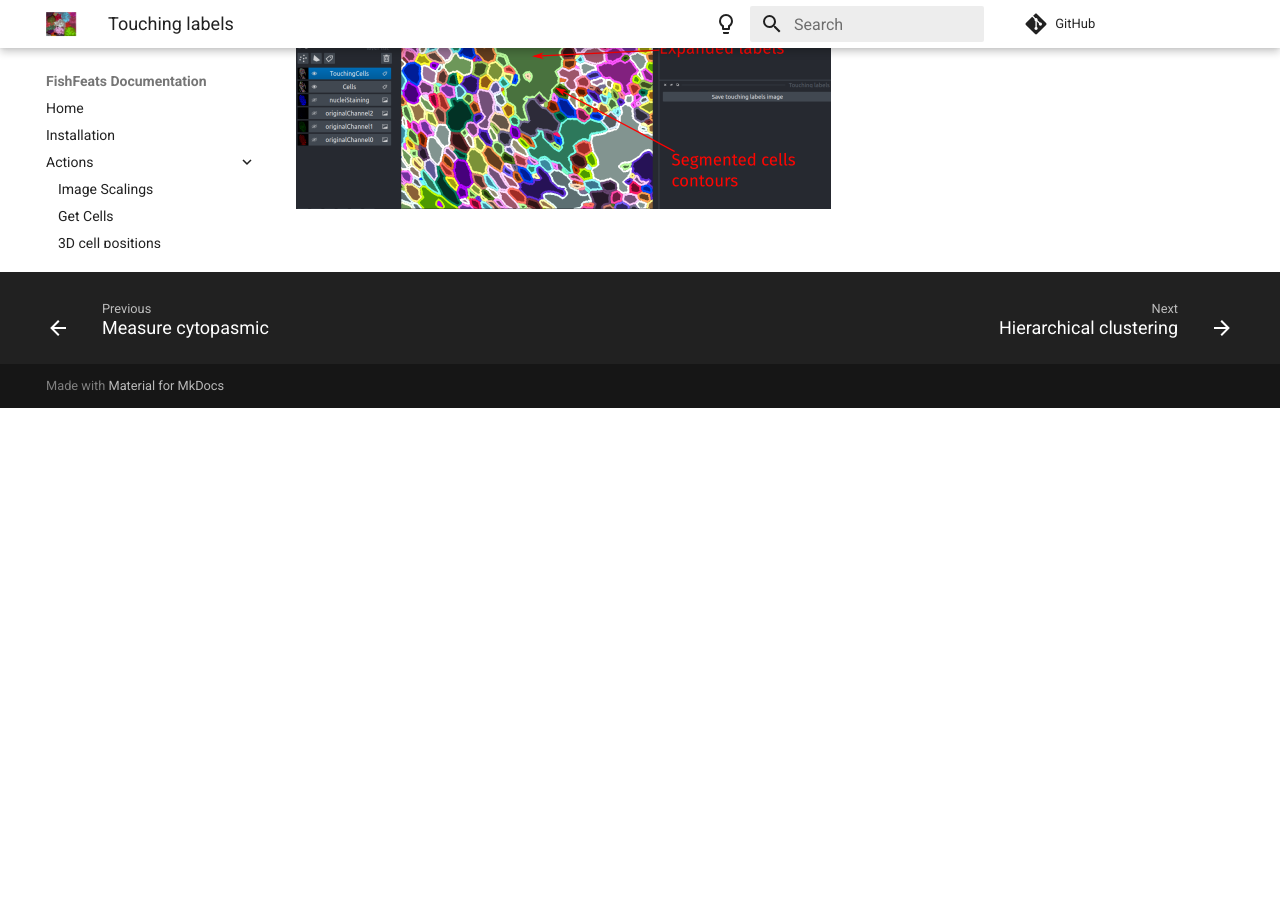
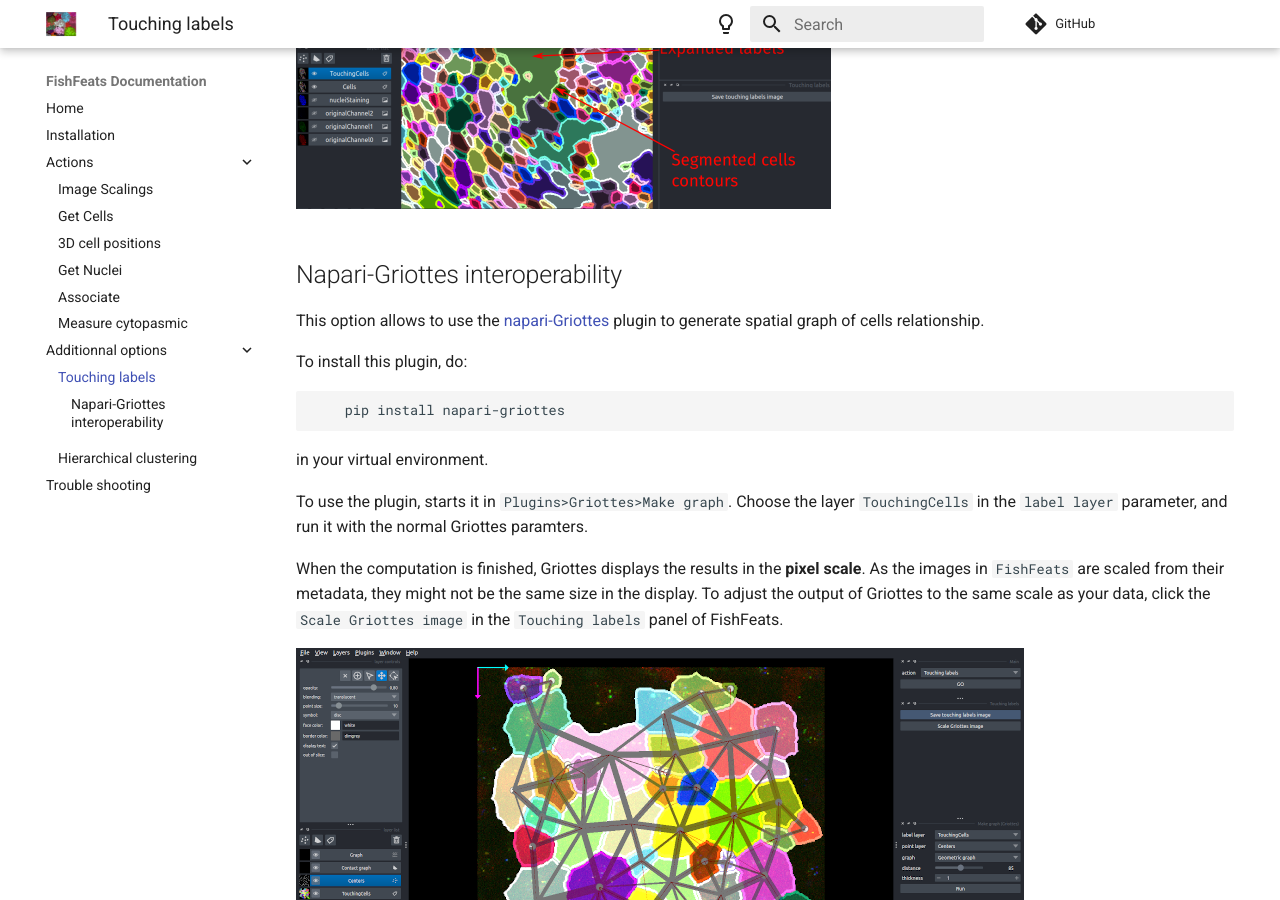
Before and after one commit to gletort/FishFeats, an MkDocs documentation site: the page built from docs/Touching-labels.md, in a window 1280 px wide and 900 px high, scrolled down 492 px. Built offline with MkDocs 1.6.1 and Material for MkDocs 9.7.7, drawn with Linux system fonts in a browser that asks for light colours; comment, search, counter and statistics services are not loaded; before the commit the page ends 900 px from its top, so only the background shows below that.

Commit message:
touching labels to griottes doc

````diff
--- a/docs/Touching-labels.md
+++ b/docs/Touching-labels.md
@@ -4,3 +4,23 @@
 In general after segmentation, the labels (the cells) are separated by one (or more) black pixels corresponding to the junctions. This option expands the labels so that they all touch, so that it can be used into other plugins like [Griottes](https://github.com/BaroudLab/napari-griottes) to generate the graph of the cells neighboring relationship.
 
 ![touchs](imgs/touchs.png)
+
+## Napari-Griottes interoperability
+
+This option allows to use the [napari-Griottes](https://github.com/BaroudLab/napari-griottes) plugin to generate spatial graph of cells relationship.
+
+To install this plugin, do:
+```
+	pip install napari-griottes
+```
+in your virtual environment.
+
+
+To use the plugin, starts it in `Plugins>Griottes>Make graph`.
+Choose the layer `TouchingCells` in the `label layer` parameter, and run it with the normal Griottes paramters.
+
+When the computation is finished, Griottes displays the results in the **pixel scale**.
+As the images in `FishFeats` are scaled from their metadata, they might not be the same size in the display.
+To adjust the output of Griottes to the same scale as your data, click the `Scale Griottes image` in the `Touching labels` panel of FishFeats.
+
+![griotte](imgs/touch_griot.png)
````
Also changed, not shown: docs/Installation.md (+5 -0 lines), docs/index.md (+5 -0 lines), docs/imgs/touch_griot.png (added).
